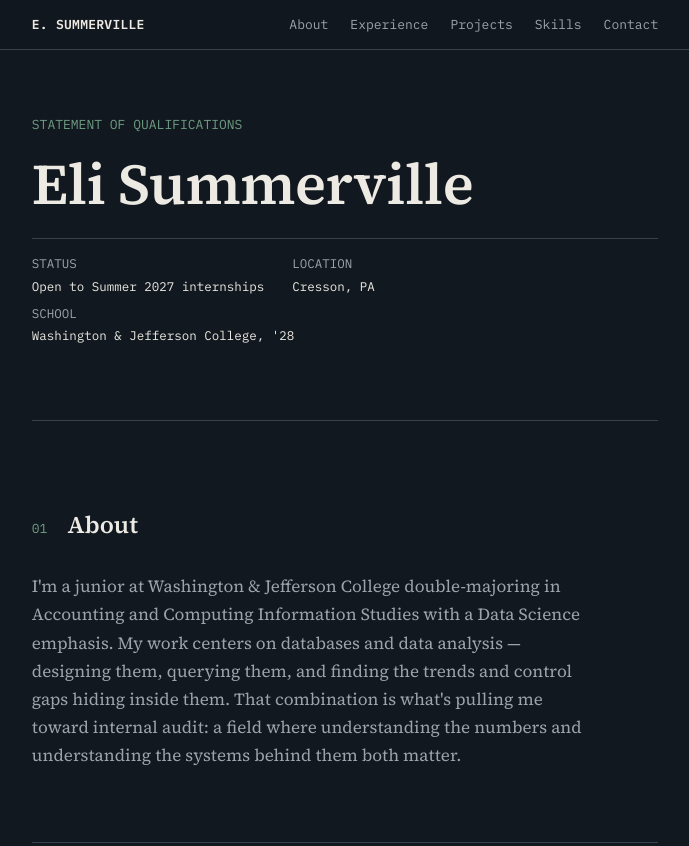
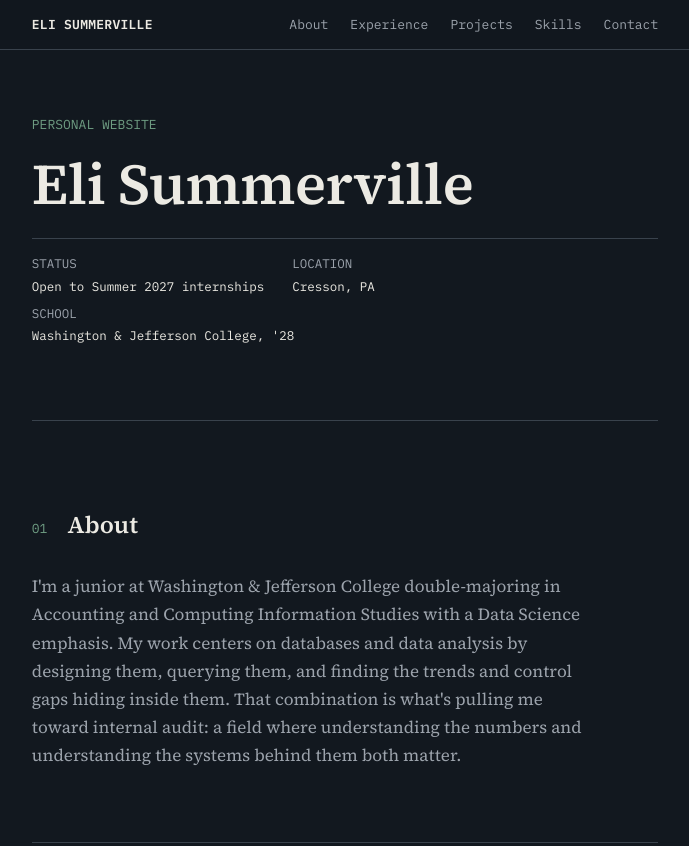
Before and after one commit to EM-Summerville/EM-Summerville.github.io, a plain HTML site: page index.html in a window 1280 px wide. Shown: the top 846 px of the page, without its empty margins (295-984 px from the left). Drawn offline with Linux system fonts and the light colour scheme.

Commit message:
Revise personal information and hero section text
Updated personal details and modified the statement of qualifications.

```diff
--- a/index.html
+++ b/index.html
@@ -211,7 +211,7 @@
 
 <header class="site">
   <nav class="bar">
-    <span class="who">E. SUMMERVILLE</span>
+    <span class="who">ELI SUMMERVILLE</span>
     <ul>
       <li><a href="#about">About</a></li>
       <li><a href="#experience">Experience</a></li>
@@ -225,7 +225,7 @@
 <main class="wrap">
 
   <section class="hero" style="border-bottom:none;">
-    <p class="kicker">STATEMENT OF QUALIFICATIONS</p>
+    <p class="kicker">PERSONAL WEBSITE</p>
     <h1>Eli Summerville</h1>
     <div class="ledger-line" id="ledgerLine">
       <div>STATUS<span>Open to Summer 2027 internships</span></div>
@@ -240,7 +240,7 @@
     <div class="sec-head"><span class="num">01</span><h2>About</h2></div>
     <p class="lede">
       I'm a junior at Washington &amp; Jefferson College double-majoring in Accounting and Computing Information Studies
-      with a Data Science emphasis. My work centers on databases and data analysis — designing them, querying them,
+      with a Data Science emphasis. My work centers on databases and data analysis by designing them, querying them,
       and finding the trends and control gaps hiding inside them. That combination is what's pulling me toward
       internal audit: a field where understanding the numbers and understanding the systems behind them both matter.
     </p>
```
